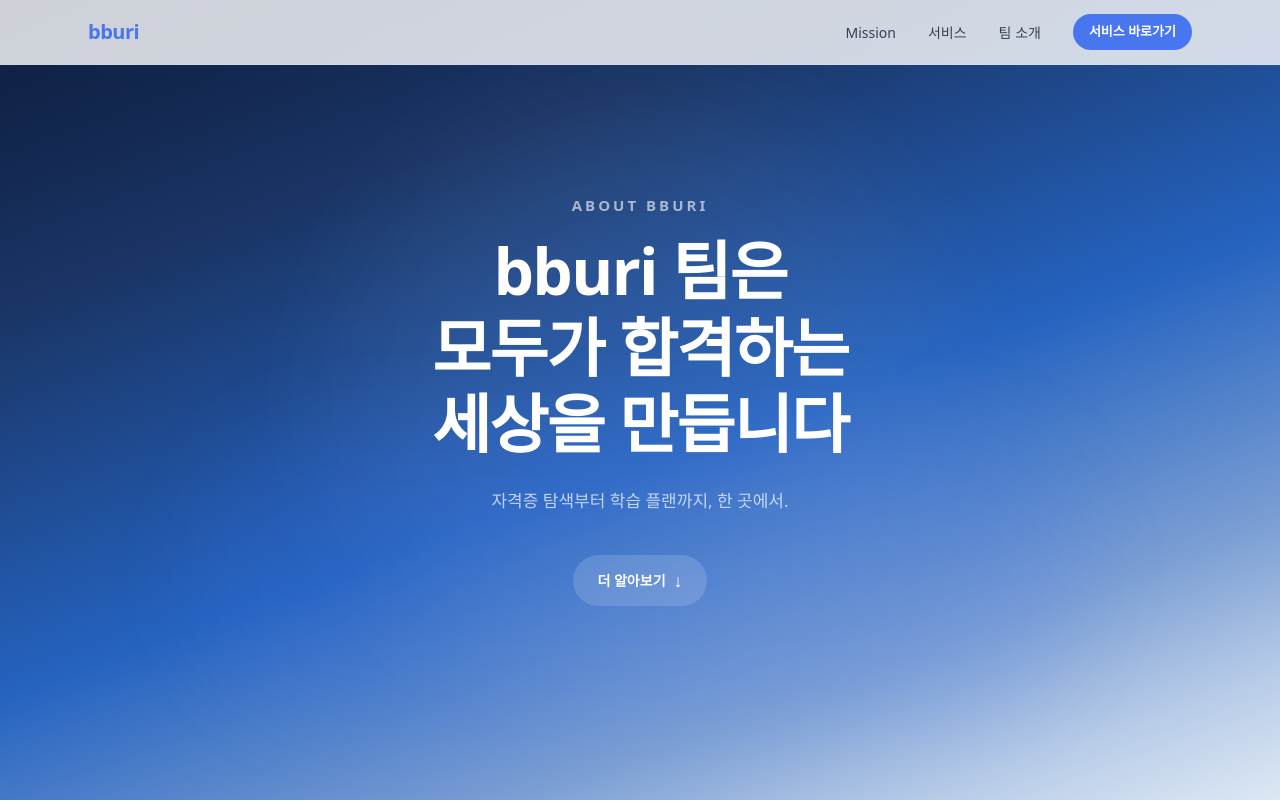
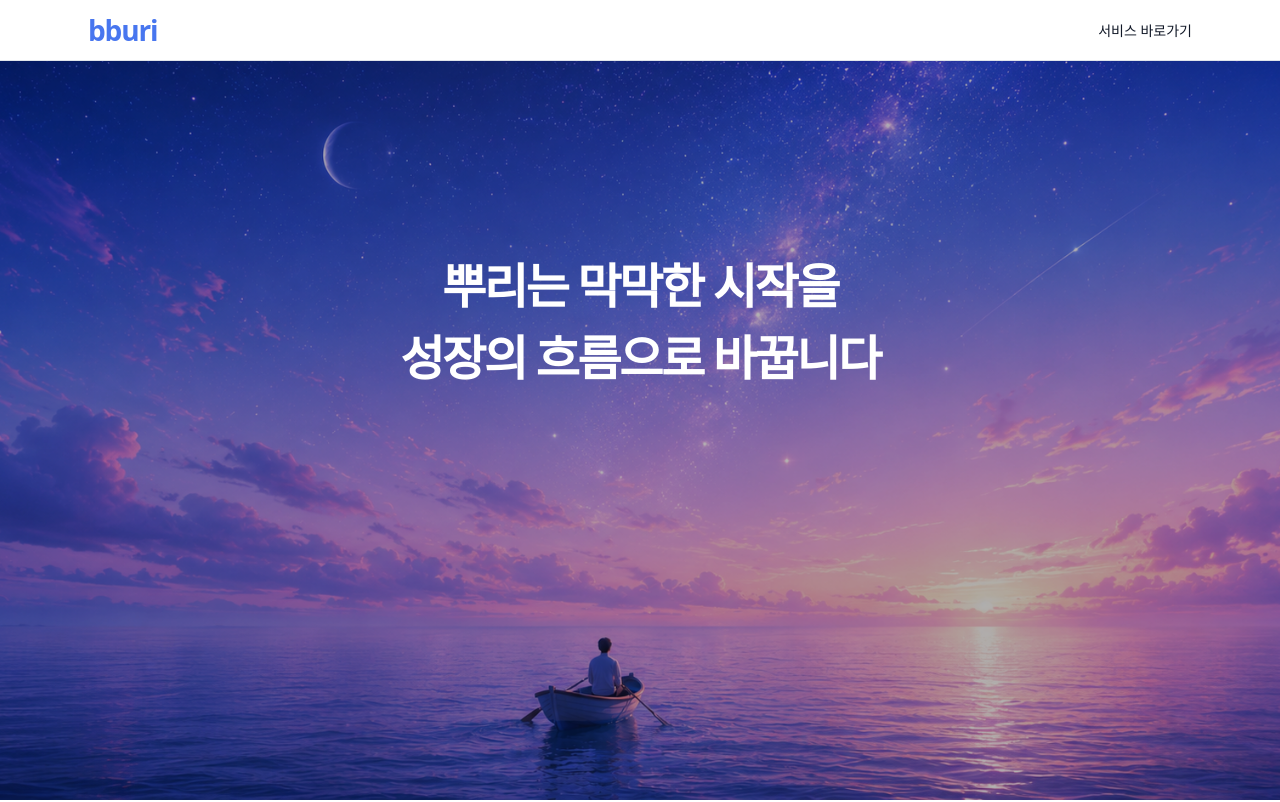
Before and after one commit to RouteRoot/Root_Frontend, a Next.js app: page /about in a window 1280 px wide. Shown: the top 802 px of the page. Built offline with nearby package versions, Linux system fonts and the light colour scheme.

Commit message:
fix: generate 페이지 footer 영역 수정

```diff
--- a/app/(workspace)/roadmap/generate/page.tsx
+++ b/app/(workspace)/roadmap/generate/page.tsx
@@ -31,7 +31,7 @@ export default function RoadmapGeneratePage() {
   } = useRoadmapGenerateForm();
 
   return (
-    <main className="pt-9 -mb-40 -mt-2 h-[calc(100vh-8rem-var(--global-banner-height))] overflow-hidden bg-white">
+    <main className="pt-9 pb-20 bg-white">
       {loading && <RoadmapGenerateLoading />}
 
       <div className="mx-auto max-w-[1062px] px-0 pb-0">
--- a/app/about/page.tsx
+++ b/app/about/page.tsx
@@ -34,54 +34,38 @@ export default function AboutPage() {
   return (
     <div className="min-h-screen bg-white font-sans antialiased">
       {/* Header */}
-      <header className="fixed inset-x-0 top-0 z-50 border-b border-white/10 bg-white/80 backdrop-blur-md">
-        <div className="mx-auto flex h-16 max-w-6xl items-center justify-between px-6">
-          <Link href="/" className="text-[20px] font-extrabold tracking-tight text-[#4876EF]">
+      <header className="fixed inset-x-0 top-0 z-50 border-b border-[#E1E5EA] bg-white">
+        <div className="mx-auto flex h-15 max-w-6xl items-center justify-between px-6">
+          <Link
+            href="/"
+            className="text-[28px] font-bold leading-none tracking-[-0.04em] text-[#4876EF]"
+          >
             bburi
           </Link>
-          <nav className="flex items-center gap-8 text-[14px] font-medium text-[#334155]">
-            <a href="#mission" className="transition-colors hover:text-[#4876EF]">Mission</a>
-            <a href="#service" className="transition-colors hover:text-[#4876EF]">서비스</a>
-            <a href="#team" className="transition-colors hover:text-[#4876EF]">팀 소개</a>
-            <Link
-              href="/"
-              className="rounded-full bg-[#4876EF] px-4 py-2 text-[13px] font-semibold text-white transition-opacity hover:opacity-90"
-            >
-              서비스 바로가기
-            </Link>
-          </nav>
+          <Link
+            href="/"
+            className="text-[14px] font-normal text-[#111827] transition-colors hover:text-[#4876EF]"
+          >
+            서비스 바로가기
+          </Link>
         </div>
       </header>
 
       {/* Hero */}
       <section
-        className="relative flex min-h-screen items-center justify-center overflow-hidden"
+        className="relative min-h-screen overflow-hidden"
         style={{
-          background:
-            "linear-gradient(160deg, #0c1b3b 0%, #1a3566 25%, #2563c0 55%, #7c9fd4 78%, #b8cce8 90%, #dde8f4 100%)",
+          backgroundImage: "url('/about1.png')",
+          backgroundSize: "cover",
+          backgroundPosition: "center",
         }}
       >
-        {/* 장식용 원형 블러 */}
-        <div className="absolute left-1/2 top-1/2 h-[600px] w-[600px] -translate-x-1/2 -translate-y-1/2 rounded-full bg-white/5 blur-3xl" />
-        <div className="absolute bottom-20 left-1/2 h-[300px] w-[900px] -translate-x-1/2 rounded-full bg-[#4876EF]/10 blur-2xl" />
+        <div className="absolute inset-0 bg-black/30" />
 
-        <div className="relative z-10 px-6 text-center">
-          <p className="mb-4 text-[15px] font-semibold uppercase tracking-[0.2em] text-white/60">
-            About bburi
-          </p>
-          <h1 className="text-[48px] font-extrabold leading-[1.2] tracking-tight text-white md:text-[64px]">
-            bburi 팀은<br />모두가 합격하는<br />세상을 만듭니다
+        <div className="relative z-10 px-6 text-center" style={{ paddingTop: "250px" }}>
+          <h1 className="text-[48px] font-extrabold leading-[1.5] tracking-[-0.05em] text-white">
+            뿌리는 막막한 시작을<br /> 성장의 흐름으로 바꿉니다
           </h1>
-          <p className="mt-6 text-[17px] leading-relaxed text-white/70">
-            자격증 탐색부터 학습 플랜까지, 한 곳에서.
-          </p>
-          <a
-            href="#mission"
-            className="mt-10 inline-flex items-center gap-2 rounded-full bg-white/15 px-6 py-3 text-[14px] font-semibold text-white backdrop-blur-sm transition hover:bg-white/25"
-          >
-            더 알아보기
-            <span className="text-[18px]">↓</span>
-          </a>
         </div>
       </section>
 
--- a/components/roadmap/RoadmapKanbanboard.tsx
+++ b/components/roadmap/RoadmapKanbanboard.tsx
@@ -177,15 +177,15 @@ function PhaseColumn({
         <div className="mt-2 flex items-center gap-2 text-[11px] text-[#94A3B8]">
           <span>{phase.estimatedWeeks}주 예상</span>
           <span className="h-1 w-1 rounded-full bg-[#CBD5E1]" />
-          <span>{phase.tasks.length}개 항목</span>
+          <span>{(phase.tasks ?? []).length}개 항목</span>
         </div>
       </div>
 
       <div className="flex flex-1 flex-col gap-3 p-4">
-        {phase.tasks.length === 0 ? (
+        {(phase.tasks ?? []).length === 0 ? (
           <EmptyTaskCard />
         ) : (
-          phase.tasks.map((task) => (
+          (phase.tasks ?? []).map((task) => (
             <TaskCard key={task.taskId} task={task} planTabs={planTabs} />
           ))
         )}
--- a/components/roadmap/RoadmapTimelineSection.tsx.tsx
+++ b/components/roadmap/RoadmapTimelineSection.tsx.tsx
@@ -429,8 +429,8 @@ export default function RoadmapTimelineSection() {
                       }`}
                     >
                       <div className="flex flex-wrap items-center gap-3">
-                        {phase.tasks.length > 0 ? (
-                          phase.tasks.map((task) => {
+                        {(phase.tasks ?? []).length > 0 ? (
+                          (phase.tasks ?? []).map((task) => {
                             const hasPlan = hasGeneratedPlan(
                               task.taskId,
                               planTabs
```
Also changed, not shown: public/about1.png (added).
